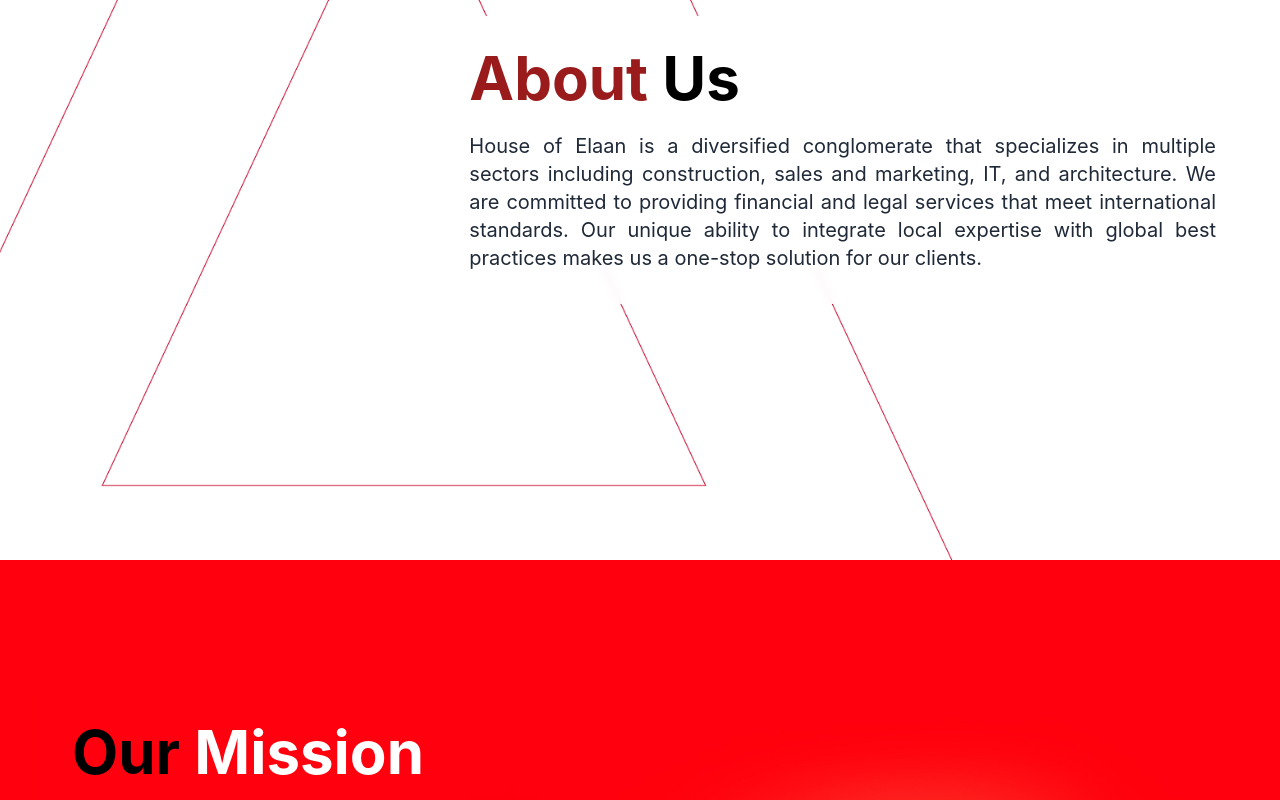
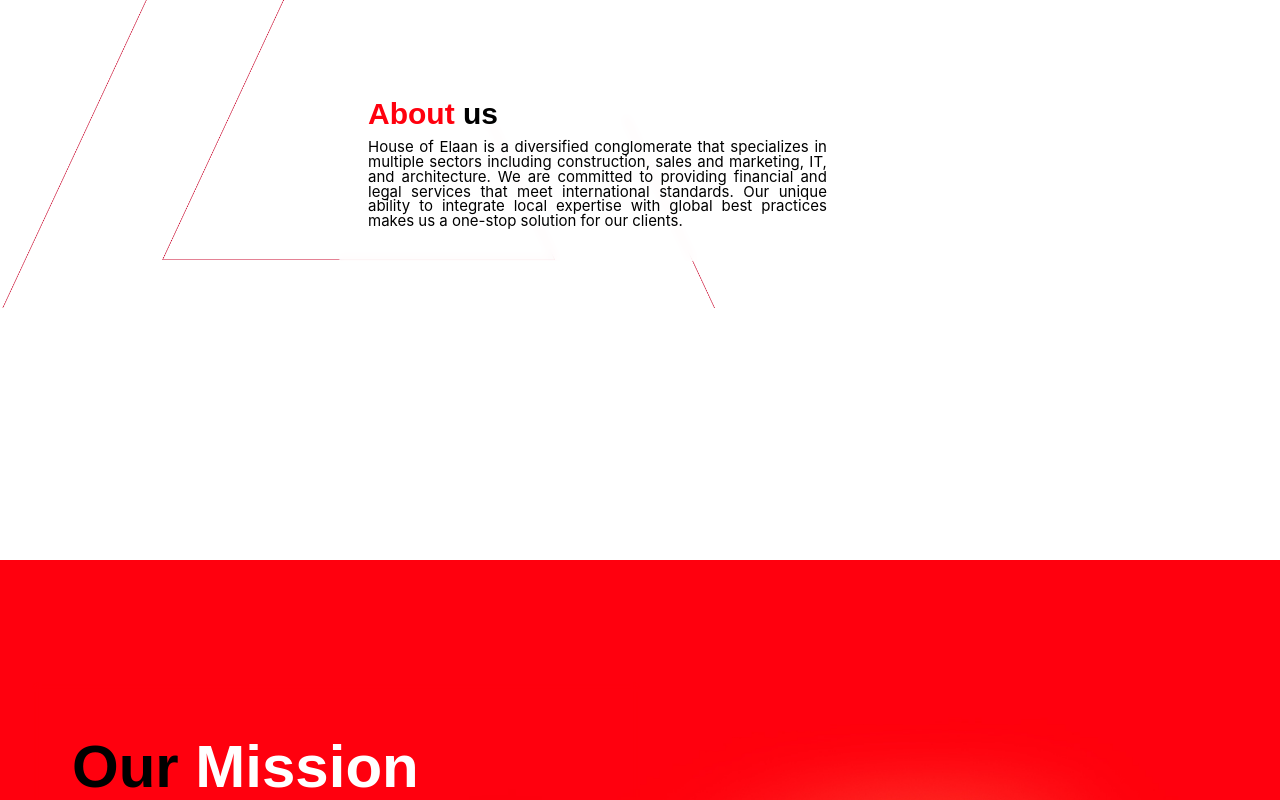
Before and after one commit to walnwac2024/house-of-elaan, a React (Create React App) app: page / in a window 1280 px wide. Shown: the part 1040-1840 px from the top of the page. Built offline with nearby package versions, Linux system fonts and the light colour scheme; a small style sheet from the web is missing.

Commit message:
code updated

```diff
--- a/src/components/AboutUs.js
+++ b/src/components/AboutUs.js
@@ -1,41 +1,31 @@
-import React from 'react'
-import Layout from './Layout/Layout'
+import React from 'react';
+import Layout from './Layout/Layout';
+import ResponsiveImage from './ResponsiveImage';
 
 const AboutUs = () => {
   return (
     <>
+      <div className="relative w-full min-h-52 sm:h-80 md:h-96 lg:min-h-screen flex items-center justify-center overflow-hidden">
 
-      <div className="relative w-full min-h-screen flex items-center justify-center overflow-hidden">
-
+        {/* Responsive background image */}
         <div className="absolute inset-0 z-0">
-          <picture>
-            <source
-              media="(max-width: 640px)"
-              srcSet="HOE/BGtext.png"
-              className="w-full h-full object-cover object-center"
-            />
-            <source
-              media="(min-width: 641px) and (max-width: 1024px)"
-              srcSet="HOE/BGtext.png"
-              className="w-full h-full object-cover object-center"
-            />
-            <img
-              src="HOE/BGtext.png"
-              alt="Scenic View"
-              className="w-full h-full object-cover object-center transition-transform duration-300 ease-in-out group-hover:scale-105"
-            />
-          </picture>
+          <ResponsiveImage
+            src="HOE/BGtext.png"
+            alt="Responsive Image"
+            aspectRatio={16 / 9} // Adjusted aspect ratio for better responsiveness
+          />
         </div>
 
+        {/* Main content */}
         <div className="relative z-10 w-full px-4 sm:px-6 lg:px-8">
-          <div className="ml-auto w-full xxs:w-2/3 md:w-2/3 lg:w-2/3 xl:w-2/3 bg-white/80 backdrop-blur-sm rounded-lg p-4 xxs:pt-10 xs:pt-0 sm:p-6 lg:p-8 xl:p-8">
+          <div className="mt-[-10%] xs:ml-[25%] xs:mt-[-2%] sm:mt-0 ml-[23%] sm:ml-[25%] md:ml-[25%] lg:ml-[25%] w-[50%] xs:w-[43%] sm:w-[50%] md:w-[60%] lg:w-[50%] xl:w-[43%] bg-white/80 backdrop-blur-sm rounded-lg pt-1 xs:pt-0 sm:p-6 lg:p-8 xl:p-8">
             {/* About Us Title */}
-            <h1 className="text-3xl sm:text-4xl md:text-5xl lg:text-6xl font-bold text-left mb-4 sm:mb-6 font-gotham">
-              <span className="text-red-800">About</span> <span className="text-black">Us</span>
+            <h1 className=" text-base xs:text-lg sm:text-lg md:text-2xl lg:text-3xl font-bold text-left mb-0  sm:mb-1 font-gotham">
+              <span className="text-[#FF000E]">About</span> <span className="text-black">us</span>
             </h1>
 
             {/* About Us Description */}
-            <p className="text-sm sm:text-base md:text-lg lg:text-xl text-gray-800 leading-relaxed text-justify font-gotham">
+            <p className="text-[6px] sm:text-[10px] md:text-[15px] font-normal text-black leading-tight text-justify">
               House of Elaan is a diversified conglomerate that specializes in multiple
               sectors including construction, sales and marketing, IT, and architecture.
               We are committed to providing financial and legal services that meet
@@ -46,7 +36,81 @@
         </div>
       </div>
     </>
-  )
-}
+  );
+};
 
-export default AboutUs
+export default AboutUs;
+
+
+
+
+
+
+
+
+
+
+
+
+
+
+
+
+// import React from 'react'
+// import Layout from './Layout/Layout'
+// import ResponsiveImage from './ResponsiveImage'
+// const AboutUs = () => {
+//   return (
+//     <>
+
+//       <div className="relative w-full min-h-screen flex items-center justify-center overflow-hidden">
+
+//         <div className="absolute inset-0 z-0">
+//           {/* <picture>
+//             <source
+//               media="(max-width: 640px)"
+//               srcSet="HOE/BGtext.png"
+//               className="w-full h-full object-cover object-center"
+//             />
+//             <source
+//               media="(min-width: 641px) and (max-width: 1024px)"
+//               srcSet="HOE/BGtext.png"
+//               className="w-full h-full object-cover object-center"
+//             />
+//             <img
+//               src="HOE/BGtext.png"
+//               alt="Scenic View"
+//               className="w-full h-full object-cover object-center transition-transform duration-300 ease-in-out group-hover:scale-105"
+//             />
+//           </picture> */}
+
+//       <ResponsiveImage
+//         src="HOE/BGtext.png"
+//         alt="Responsive Image"
+//         aspectRatio={16 /12}
+//       />
+//         </div>
+
+//         <div className="relative z-10 w-full px-4 sm:px-6 lg:px-8">
+//           <div className="mt-[-33%] sm:mt-0 ml-[27%] sm:ml-[35%] w-full xxs:w-[70%] md:w-[50%] lg:w-[43%]  bg-white/80 backdrop-blur-sm rounded-lg pt-1 xs:pt-0 sm:p-6 lg:p-8 xl:p-8">
+//             {/* About Us Title */}
+//             <h1 className="text-lg sm:text-xl md:text-2xl lg:text-3xl font-bold  text-left mb-1 font-gotham">
+//               <span className="text-[#FF000E]">About</span> <span className="text-black">us</span>
+//             </h1>
+
+//             {/* About Us Description */}
+//             <p className="text-[10px] sm:text-[15px] font-normal text-black leading-tight text-justify">
+//               House of Elaan is a diversified conglomerate that specializes in multiple
+//               sectors including construction, sales and marketing, IT, and architecture.
+//               We are committed to providing financial and legal services that meet
+//               international standards. Our unique ability to integrate local expertise with
+//               global best practices makes us a one-stop solution for our clients.
+//             </p>
+//           </div>
+//         </div>
+//       </div>
+//     </>
+//   )
+// }
+
+// export default AboutUs
--- a/src/components/Layout/Footer.js
+++ b/src/components/Layout/Footer.js
@@ -2,7 +2,7 @@
 import { Link } from "react-router-dom";
 const Footer = () => {
   return (
-    <div className="mt-8 bg-violet-900 pt-9">
+    <div className="mt-8 bg-[#FF000E] pt-9">
   <div className="mx-auto w-full max-w-[1166px] px-4 xl:px-0">
     <div className="flex flex-col justify-between sm:px-[18px] md:flex-row md:px-10">
       <div className="md:w-[316px]">
@@ -11,9 +11,7 @@
           <span className="text-rose-600">YOUR</span>LOGO
         </h1>
         <p />
-        <p className="mt-[18px] text-[15px] font-normal text-white/[80%]">Lorem ipsum dolor sit amet consectetur adipisicing
-          elit. Eos, fugit non. Incidunt dolorum adipisci, tempore asperiores nemo odio facere officiis enim animi
-          placeat eaque nesciunt alias beatae id, at dicta.</p>
+        <p className="mt-[18px] text-[15px] font-normal text-white/[80%]">House of Elaan is a dynamic conglomerate with expertise across various industries, including construction, sales and marketing, IT, and architecture. We are dedicated to delivering top-notch financial and legal services that align with global standards.</p>
         <div className="mt-[18px] flex gap-4">
           <a className="hover:scale-110" target="_blank" href="#"><img alt="facebook icon" loading="lazy" width={36} height={36} decoding="async" data-nimg={1} style={{color: 'transparent'}} src="https://www.englishyaari.com/img/facebook.svg" /></a><a className="hover:scale-110" target="_blank" href="/"><img alt="linkdin icon" loading="lazy" width={36} height={36} decoding="async" data-nimg={1} style={{color: 'transparent'}} src="https://www.englishyaari.com/img/linkdin.svg" /></a><a className="hover:scale-110" target="_blank" href="/"><img alt="instagram icon" loading="lazy" width={36} height={36} decoding="async" data-nimg={1} style={{color: 'transparent'}} src="https://www.englishyaari.com/img/instagram1.svg" /></a><a className="hover:scale-110" target="_blank" href><img alt="twitter icon" loading="lazy" width={36} height={36} decoding="async" data-nimg={1} style={{color: 'transparent'}} src="https://www.englishyaari.com/img/twitter.svg" /></a><a className="hover:scale-110" target="_blank" href="https://www.youtube.com/"><img alt="youtube icon" loading="lazy" width={36} height={36} decoding="async" data-nimg={1} style={{color: 'transparent'}} src="https://www.englishyaari.com/img/youtube.svg" /></a>
         </div>
--- /dev/null
+++ b/src/components/ResponsiveImage.js
@@ -0,0 +1,32 @@
+import React, { useState, useEffect } from 'react';
+
+const ResponsiveImage = ({ src, alt, aspectRatio = 16 / 9 }) => {
+  const [imageSize, setImageSize] = useState({ width: 0, height: 0 });
+
+  useEffect(() => {
+    const handleResize = () => {
+      const width = window.innerWidth * 0.8; // Example: 80% of the screen width
+      const height = width / aspectRatio;
+      setImageSize({ width, height });
+    };
+
+    window.addEventListener('resize', handleResize);
+    handleResize(); // Initial resize calculation
+
+    return () => {
+      window.removeEventListener('resize', handleResize);
+    };
+  }, [aspectRatio]);
+
+  return (
+    <div className="flex justify-center items-center" style={{ width: imageSize.width, height: imageSize.height }}>
+      <img
+        src={src}
+        alt={alt}
+        style={{ width: '100%', height: '100%', objectFit: 'contain' }}
+      />
+    </div>
+  );
+};
+
+export default ResponsiveImage;
--- a/tailwind.config.js
+++ b/tailwind.config.js
@@ -36,6 +36,55 @@
         '320': '80rem',  // 1280px
         '384': '96rem',  // 1536px
       },
+      fontFamily: {
+        gotham: ['Gotham Book', 'Arial', 'sans-serif'],
+      },
+      fontSize: {
+        'xs': '0.75rem',      // 12px ≈ 1ft
+        'sm': '0.875rem',     // 14px ≈ 1.17ft
+        'base': '1rem',       // 16px ≈ 1.33ft
+        'lg': '1.125rem',     // 18px ≈ 1.5ft
+        'xl': '1.25rem',      // 20px ≈ 1.67ft
+        '2xl': '1.5rem',      // 24px ≈ 2ft
+        '3xl': '1.875rem',    // 30px ≈ 2.5ft
+        '4xl': '2.25rem',     // 36px ≈ 3ft
+        '5xl': '3rem',        // 48px ≈ 4ft
+        '6xl': '3.75rem',     // 60px ≈ 5ft
+        '7xl': '4.5rem',      // 72px ≈ 6ft
+        '8xl': '6rem',        // 96px ≈ 8ft
+        '9xl': '8rem',        // 128px ≈ 10.67ft
+        'custom-xxs': '0.65rem',  // 10.4px ≈ 0.87ft
+        'custom-huge': '10rem',   // 160px ≈ 13.33ft
+      },
+      lineHeight: {
+        'extra-tight': '0.8',  // Very tight
+        'tight': '0.99',         // Slightly tight
+        'normal': '1',          // Default
+        'relaxed': '1.5',       // Relaxed spacing
+        'loose': '2',           // Loose spacing
+        'custom-1': '1.25',     // Custom line height
+        'custom-2': '1.75',     // Custom relaxed line height
+        'custom-3': '2.5',      // Extra loose
+      },
+      letterSpacing: {
+        'extra-tight': '-0.03em', // Slightly tighter
+        'tight': '-0.025em',      // Tighter
+        'normal': '0em',          // Default
+        'wide': '0.025em',        // Slightly wide
+        'wider': '0.05em',        // Wider
+        'extra-wide': '0.1em',    // Extra wide
+        'custom-tight': '-0.02em', // Custom tight
+        'custom-loose': '0.2em',   // Custom wide
+      },
+      fontWeight: {
+        'extra-thin': '100',      // Extra thin
+        'semi-thin': '200',       // Custom semi-thin
+        'regular': '400',         // Default (regular)
+        'semi-bold': '600',       // Custom semi-bold
+        'extra-bold': '800',      // Extra bold
+        'ultra-bold': '900',      // Ultra bold (heavier than 800)
+        'custom-heavy': '950',    // Custom heavy (rarely used)
+      },
 
       keyframes: {
         float: {
@@ -59,13 +108,7 @@
         float: 'float 4s ease-in-out infinite',
         zoom: 'zoom 3s ease-in-out infinite',
         pulse: 'pulse 2s cubic-bezier(0.4, 0, 0.6, 1) infinite',
-        fontFamily: {
-          gotham: ['Gotham Book', 'sans-serif'], // Add your font here
-        },
-        // 'zoom-pulse': {
-        //   '0%, 100%': { transform: 'scale(1)' },
-        //   '50%': { transform: 'scale(1.1)' },
-        // },
+
 
       },
 
```
